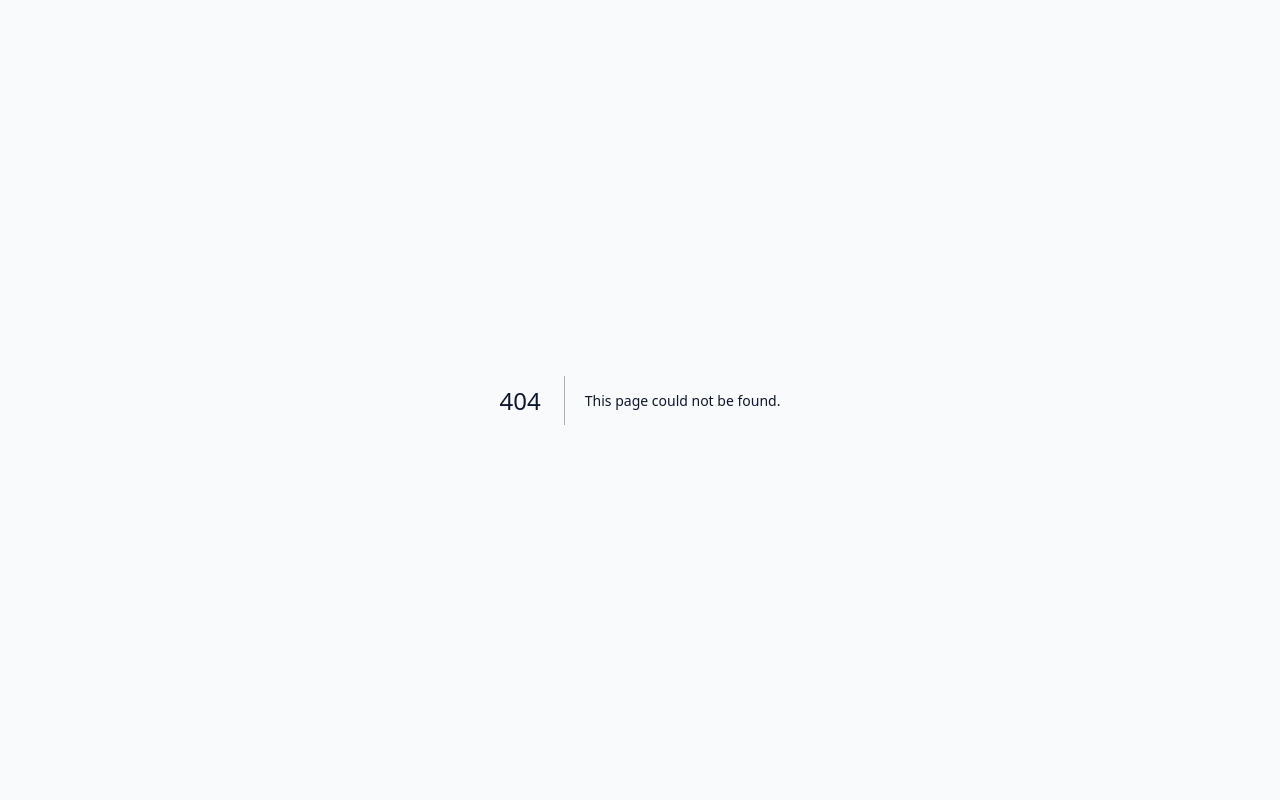
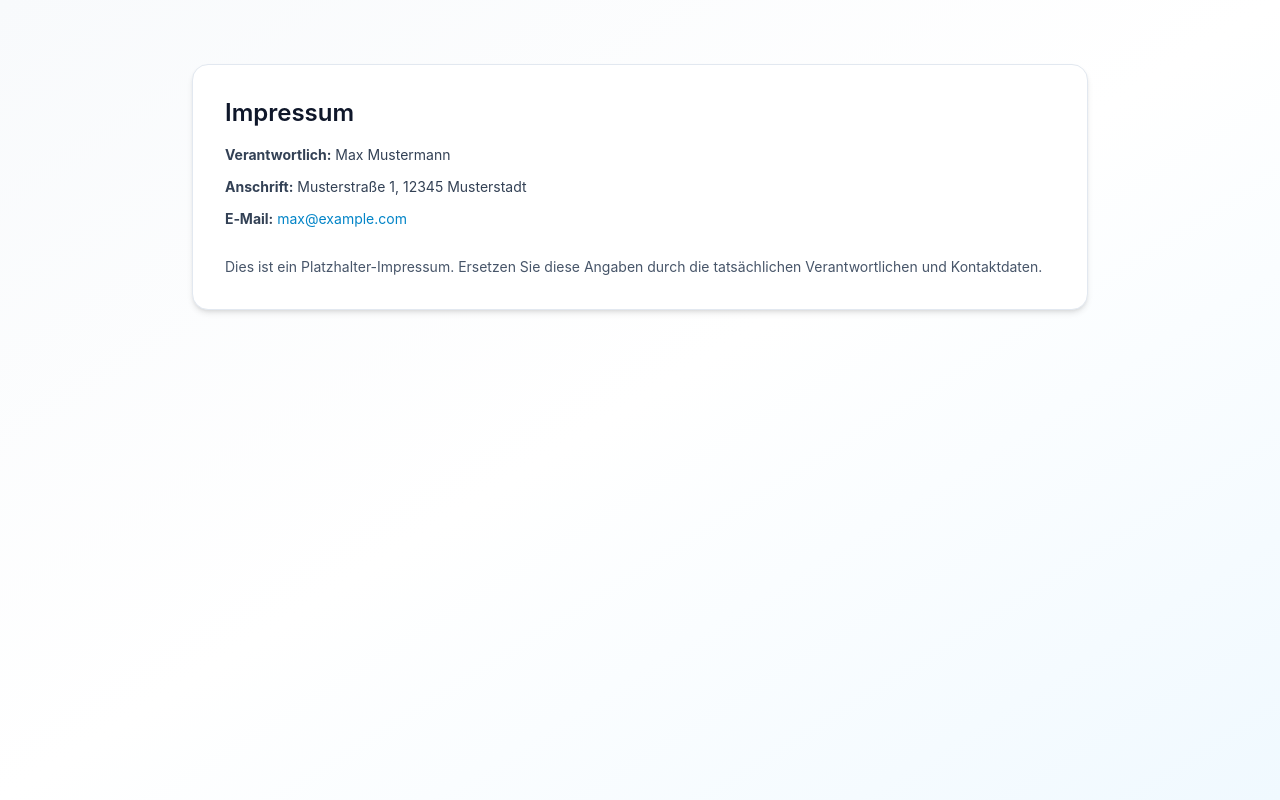
Before and after one commit to parsan21/HospitalHeatTolerance, a Next.js app: page /impressum in a window 1280 px wide. Before the commit this address had no page. Built offline with nearby package versions, Linux system fonts and the light colour scheme.

Commit message:
added a placeholder imprint

```diff
--- /dev/null
+++ b/app/impressum/page.tsx
@@ -0,0 +1,31 @@
+export const metadata = {
+  title: 'Impressum',
+}
+
+export default function ImpressumPage() {
+  return (
+    <main className="min-h-screen bg-gradient-to-br from-slate-50 via-white to-sky-50 flex items-start justify-center px-6 py-16">
+      <div className="w-full max-w-4xl bg-white rounded-2xl border border-slate-200 p-8 shadow-md">
+        <h1 className="text-2xl font-semibold text-slate-900 mb-4">Impressum</h1>
+
+        <div className="text-sm text-slate-700 space-y-3">
+          <div>
+            <strong>Verantwortlich:</strong> Max Mustermann
+          </div>
+
+          <div>
+            <strong>Anschrift:</strong> Musterstraße 1, 12345 Musterstadt
+          </div>
+
+          <div>
+            <strong>E‑Mail:</strong> <a href="mailto:max@example.com" className="text-sky-600 hover:underline">max@example.com</a>
+          </div>
+
+          <div className="pt-4 text-slate-600">
+            Dies ist ein Platzhalter-Impressum. Ersetzen Sie diese Angaben durch die tatsächlichen Verantwortlichen und Kontaktdaten.
+          </div>
+        </div>
+      </div>
+    </main>
+  );
+}
--- a/app/login/page.tsx
+++ b/app/login/page.tsx
@@ -36,6 +36,13 @@ export default function LoginPage() {
         </div>
 
       </div>
+      <footer className="mt-8 w-full">
+        <div className="max-w-6xl mx-auto px-4 text-sm text-slate-600 leading-relaxed border-t border-slate-100 pt-6">
+          <div>Verantwortlich: <span className="font-medium text-slate-900">Max Mustermann</span></div>
+          <div>Musterstraße 1, 12345 Musterstadt</div>
+          <div className="mt-1">E-Mail: <a href="mailto:max@example.com" className="text-sky-600 hover:underline">max@example.com</a> · <a href="/impressum" className="text-sky-600 hover:underline">Vollständiges Impressum</a></div>
+        </div>
+      </footer>
     </main>
   );
 }
```
